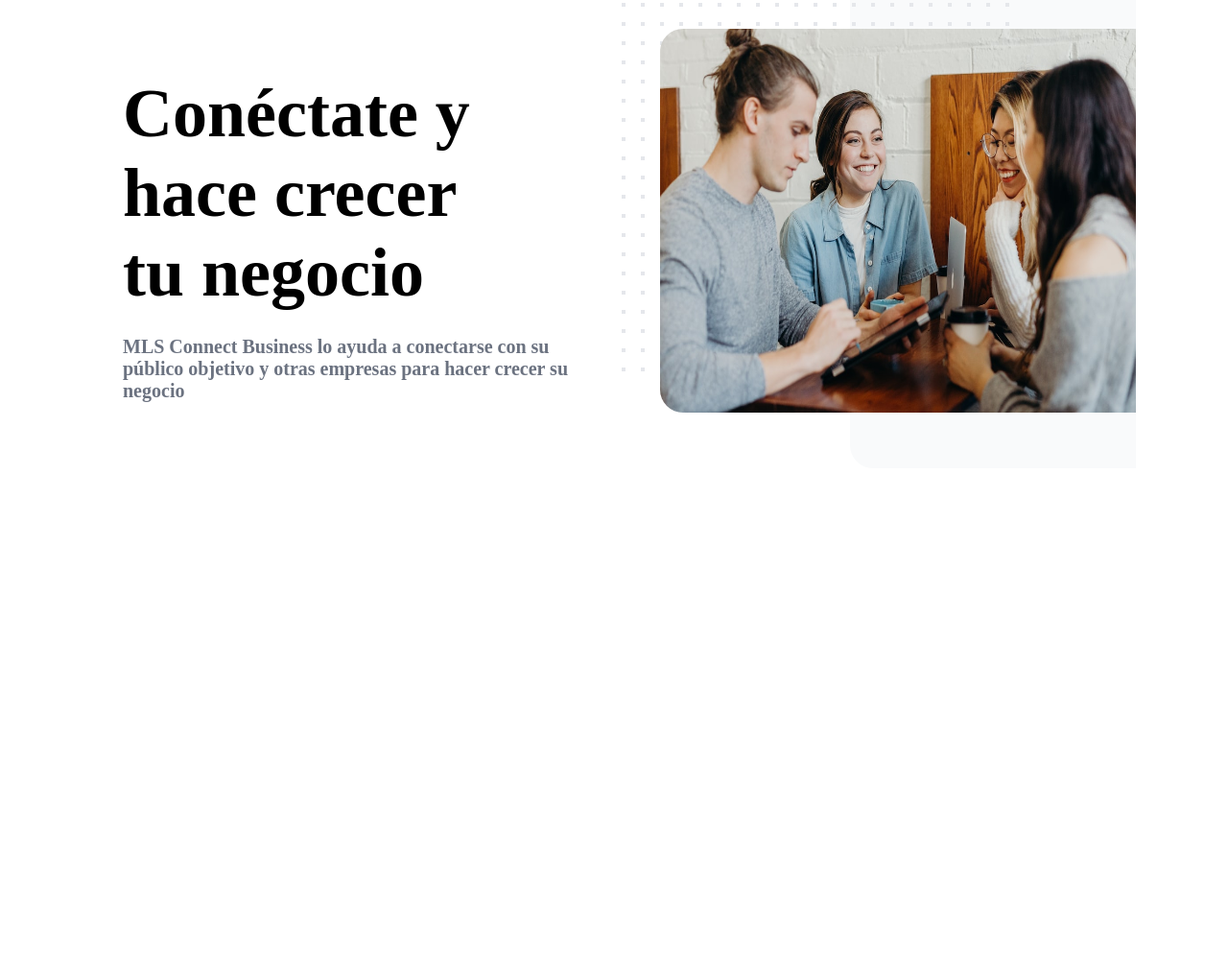
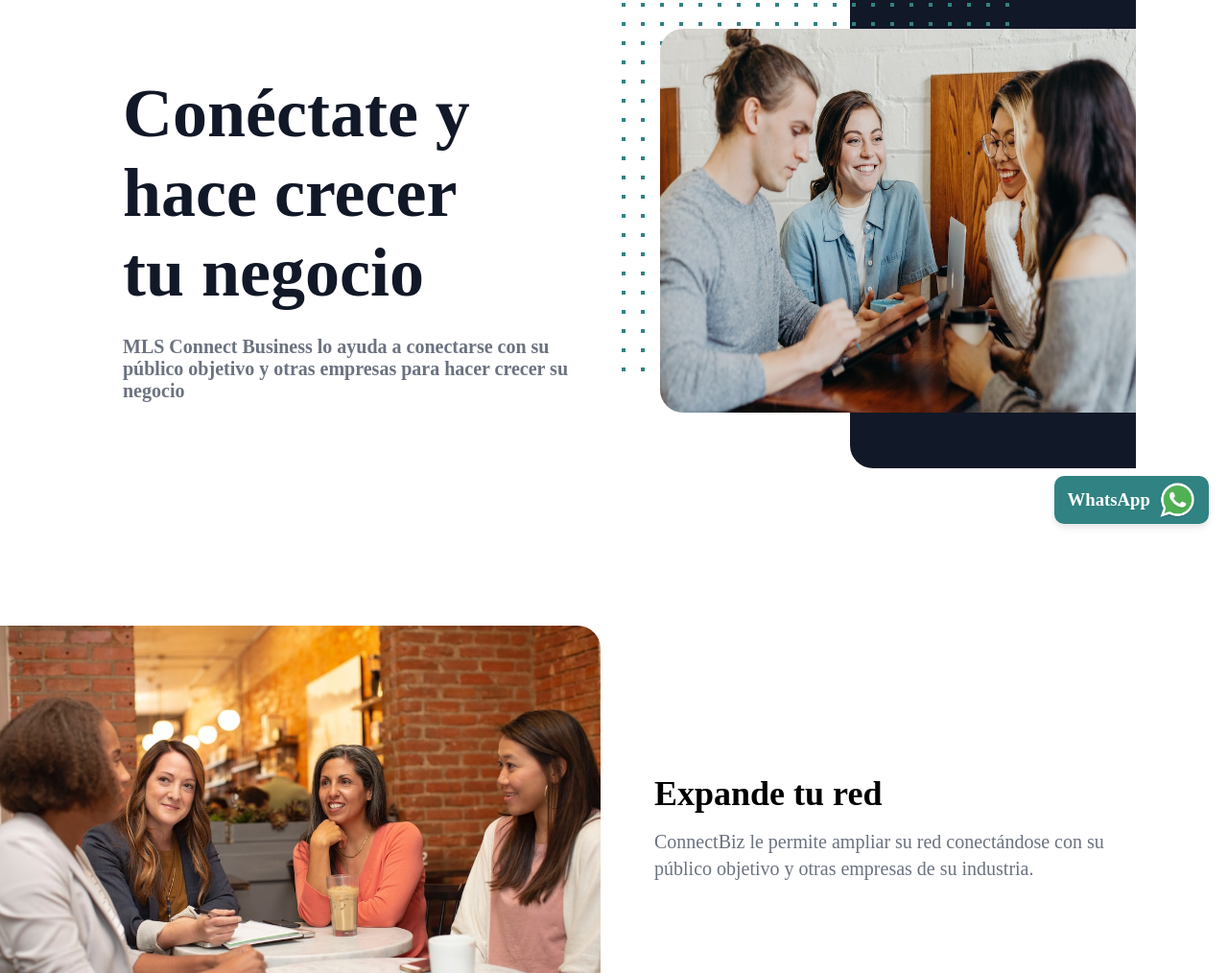
Before and after one commit to MatiasSotelo-Arg/Connect-Business, a website: page index.html in a window 1280 px wide. Shown: the part 204-1218 px from the top of the page at 96% size. Before the commit the page ends 800 px from the top, so only its background shows below. Drawn offline with Linux system fonts and the light colour scheme.

Commit message:
actualizacion

```diff
--- a/index.html
+++ b/index.html
@@ -3,6 +3,7 @@
 <head>
     <meta charset="UTF-8">
     <meta name="viewport" content="width=device-width, initial-scale=1.0">
+    <link rel="icon" href="assets/logo/logo-connect-business.png" type="image/x-icon">
     <title>Connect Business</title>
     <link rel="stylesheet" href="css/style.css">
 </head>
@@ -38,12 +39,47 @@
                 </div>
                 <div class="bg-1"></div>
                 <div class="bg-2">
-                    <svg  width="404" height="392"><defs><pattern id="837c3e70-6c3a-44e6-8854-cc48c737b659" x="0" y="0" width="20" height="20" patternUnits="userSpaceOnUse"><rect x="0" y="0" width="4" height="4" class="text-gray-200" fill="#e5e7eb"></rect></pattern></defs><rect width="404" height="392" fill="url(#837c3e70-6c3a-44e6-8854-cc48c737b659)"></rect></svg>
-                    <!-- <svg  width="404" height="392" fill="none" viewBox="0 0 404 392"><defs><pattern id="837c3e70-6c3a-44e6-8854-cc48c737b659" x="0" y="0" width="20" height="20" patternUnits="userSpaceOnUse"><rect x="0" y="0" width="4" height="4" class="text-gray-200" fill="#e5e7eb"></rect></pattern></defs><rect width="404" height="392" fill="url(#837c3e70-6c3a-44e6-8854-cc48c737b659)"></rect></svg> -->
+                    <svg  width="404" height="392"><defs><pattern id="837c3e70-6c3a-44e6-8854-cc48c737b659" x="0" y="0" width="20" height="20" patternUnits="userSpaceOnUse"><rect x="0" y="0" width="4" height="4" class="text-gray-200" fill="#318282"></rect></pattern></defs><rect width="404" height="392" fill="url(#837c3e70-6c3a-44e6-8854-cc48c737b659)"></rect></svg>
                 </div>
             </div>
         </div>
+        <section class="cont-info-main">
 
+            <div class="info-main">
+                <div class="cont-img">
+                    <img src="assets/img/index/expande.jpeg" alt="">
+                </div>
+                <div class="cont-contenido">
+                    <h2>Expande tu red</h2>
+                    <p>ConnectBiz le permite ampliar su red conectándose con su público objetivo y otras empresas de su industria.</p>
+                </div>
+            </div>
+
+            <div class="info-main">
+                <div class="cont-contenido cont-contenido-derecha">
+                    <h2>Impulsa tu marketing digital</h2>
+                    <p>Con ConnectBiz, puede impulsar sus esfuerzos de marketing digital llegando a una audiencia más amplia y promocionando sus productos o servicios.</p>
+                </div>
+                <div class="cont-img cont-img-derecha">
+                    <img src="assets/img/index/marketing.jpeg" alt="">
+                </div>
+            </div>
+
+            <div class="info-main">
+                <div class="cont-img">
+                    <img src="assets/img/index/colabora.jpg" alt="">
+                </div>
+                <div class="cont-contenido">
+                    <h2>Colaborar y aprender de las demás</h2>
+                    <p>ConnectBiz brinda oportunidades de colaboración y aprendizaje de otras empresas, lo que le ayuda a obtener nuevos conocimientos y hacer crecer su negocio.</p>
+                </div>
+            </div>
+        </section>
+        <!-- Logo WhatsApp -->
+        <a href="##" class="cont-logo-wpp">
+            <h3>WhatsApp</h3>
+            <img src="assets/logo/Whatsapp_37229.ico" alt="">
+        </a>
     </main>
 </body>
 </html>
--- a/scss/_header.scss
+++ b/scss/_header.scss
@@ -7,14 +7,14 @@
     justify-content: space-between;
     .cont-logo {
     display: flex;
-
+        align-items: center;
         img {
             height: 3rem;
         }
 
         h1 {
             color: $color-letra-titulos;
-            padding-left: 1rem;
+            padding-left: 1.2rem;
         }
     }
     .cont-nav {
@@ -24,6 +24,11 @@
             font-size: 1.3rem;
             margin: 0 .500rem;
             color: $color-letra-titulos;
+            font-weight: bold;
         }
     }
+    a:hover,
+    a h1:hover {
+        color: $color-principal;
+    }
 }
--- a/scss/_main.scss
+++ b/scss/_main.scss
@@ -10,9 +10,9 @@
     margin-inline: 5%;
     .cont-titulo-1 {
         padding-left: 2rem;
-        // margin-left: 20%;
         h1 {
             font-size: 4.5rem;
+            color: $color-letra-titulos;
         }
         h2 {
             color: $color-parrafos;
@@ -41,7 +41,7 @@
             }
         }
         .bg-1 {
-            background-color: #f9fafb;
+            background-color: $color-letra-titulos;
             width: 60%;
             min-width: 50%;
             height: 100%;
@@ -50,7 +50,6 @@
             right: 0;
         }
         .bg-2 {
-// absolute -mr-3 top-8 right-1/2 lg:m-0 lg:left-0
             position: absolute;
             margin-right: 3rem;
             top: 15px;
@@ -63,3 +62,83 @@
         }
     }
 }
+// Seccion info main
+.cont-info-main {
+    padding-top: 9rem;
+    width: 100vw;
+    .info-main {
+        display: flex;
+        align-items: center;
+        gap: 3.5rem;
+        margin-bottom: 6rem;
+        .cont-img {
+            width: 670px;
+            max-height:440px;
+            img {
+                width: 100%;
+                max-height:440px;
+                border-top-right-radius: 1.5rem;
+                border-bottom-right-radius: 1.5rem;
+            }
+        }
+
+        .cont-img-derecha {
+            img {
+                border-top-left-radius: 1.5rem;
+                border-bottom-left-radius: 1.5rem;
+            }
+        }
+    }
+
+    .cont-contenido {
+        width: 50%;
+        h2 {
+            font-size: 2.25rem;
+            line-height: 2.5rem;
+        }
+        p {
+            font-size: 1.25rem;
+            line-height: 1.75rem;
+            max-width: 500px;
+            color: $color-parrafos;
+            padding-top: 1rem;
+        }
+    }
+    .cont-contenido-derecha {
+        padding-left: 3rem;
+        width: 50%;
+    }
+
+}
+
+// Logo whatpsapp
+.cont-logo-wpp {
+    display: inline-flex;
+    justify-content: center;
+    align-items: center;
+    gap: 0.5rem;
+    border-radius: 10px;
+    padding: 0.2rem 0.7rem;
+    position: fixed;
+    right: 20px;
+    bottom: 50px;
+    box-shadow: 0px 4px 6px rgba(0, 0, 0, 0.1);
+    // transition: background-color 1s ease;
+    background-color: $color-principal;
+    border: 2px solid $color-principal;
+    h3 {
+        color: $blanco-letra;
+    }
+    img {
+        width: 40px;
+        height: 40px;
+    }
+}
+.cont-logo-wpp:hover {
+    background-color: rgba(128, 128, 128, 0.163);
+    border: 2px solid #4fb153;
+    border: 2px solid $color-letra-titulos;
+    h3 {
+        color: $color-letra-titulos;
+    }
+}
```
Also changed, not shown: assets/logo/Whatsapp_37229.ico (added), css/style.css, scss/_variables.scss (line endings or trailing spaces), 1 other file.
